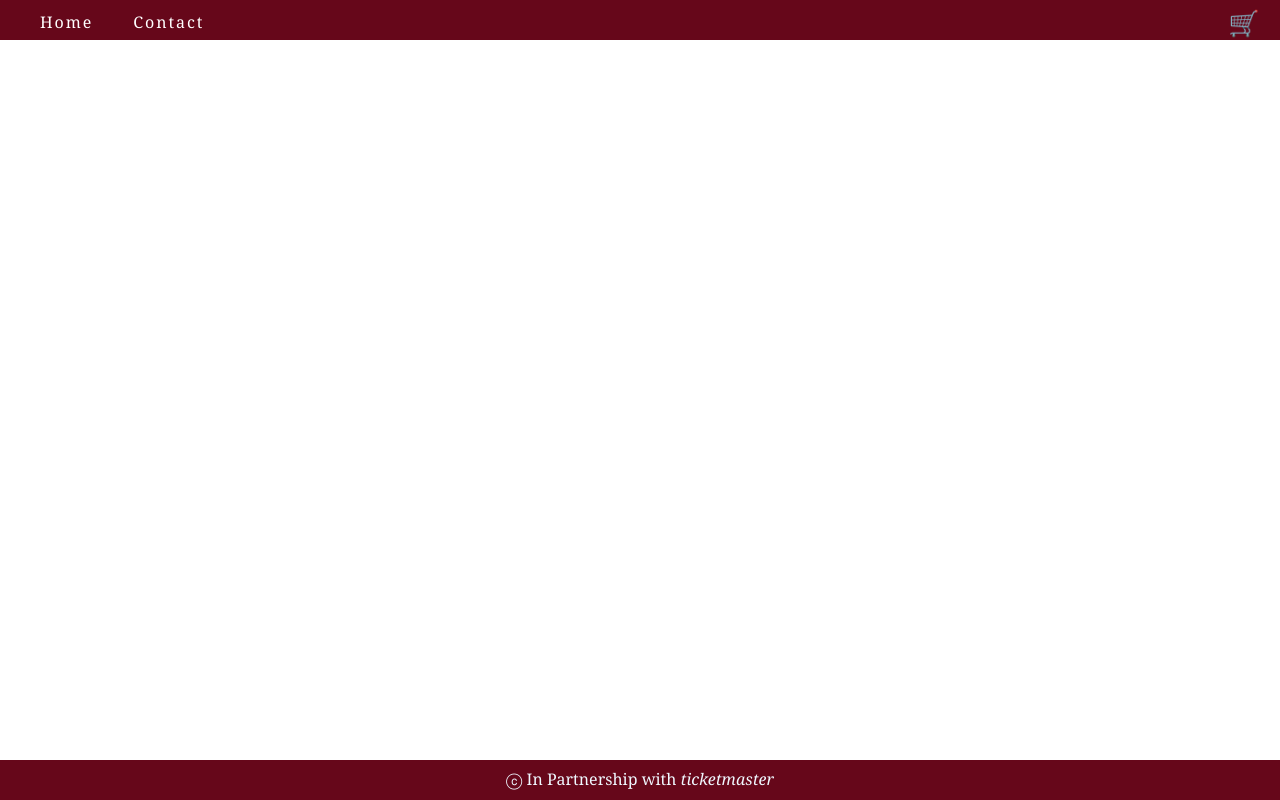
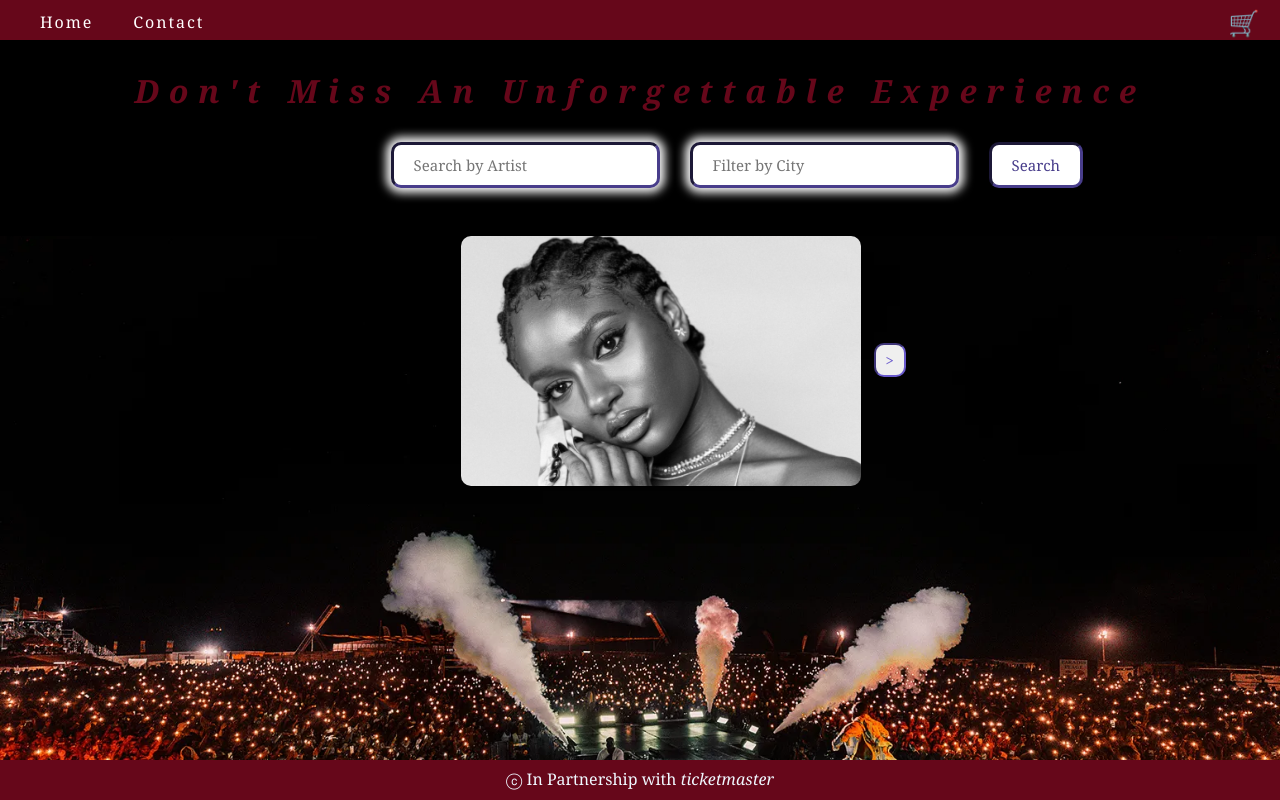
Before and after one commit to wghile/PS-Module2Project, a React (Vite) app: page / in a window 1280 px wide. Built offline with nearby package versions, Linux system fonts and the light colour scheme.

Commit message:
testing something

```diff
--- a/src/App.jsx
+++ b/src/App.jsx
@@ -27,6 +27,7 @@
   return (
     <div className='App'>
       <Nav />
+      <Form check = {findEvent}/>
       <Routes>
         <Route path='/PS-Module2Project/' element={<Form check={findEvent}/>}/>
         <Route path='/searchresults' element={<Results concerts={concert}/>}/>
--- a/src/components/Nav.jsx
+++ b/src/components/Nav.jsx
@@ -5,7 +5,7 @@
     <div className="Nav">
         <ul>
             <li>
-                <Link to='/' style={{color: 'white', textDecoration: 'none'}}>
+                <Link to='/PS-Module2Project/' style={{color: 'white', textDecoration: 'none'}}>
                     Home
                 </Link>
             </li>
```
